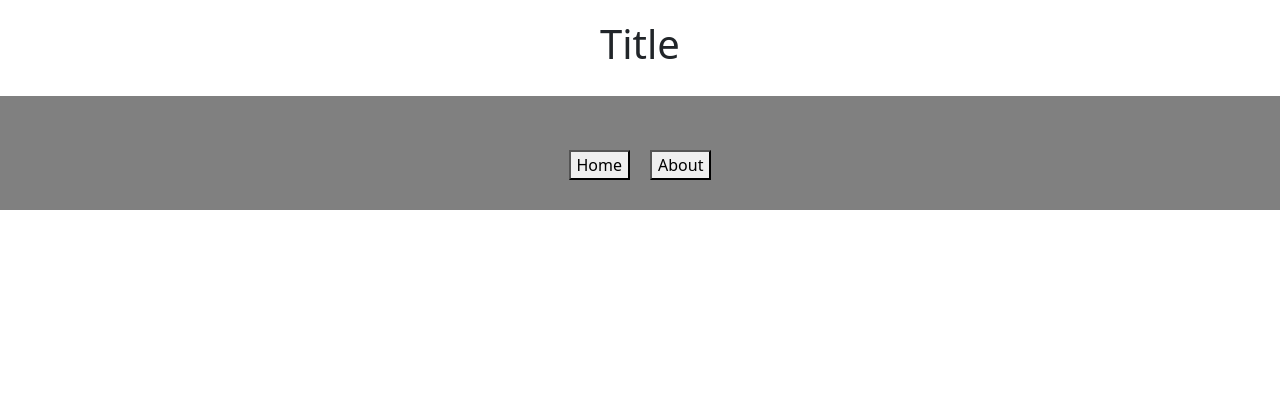
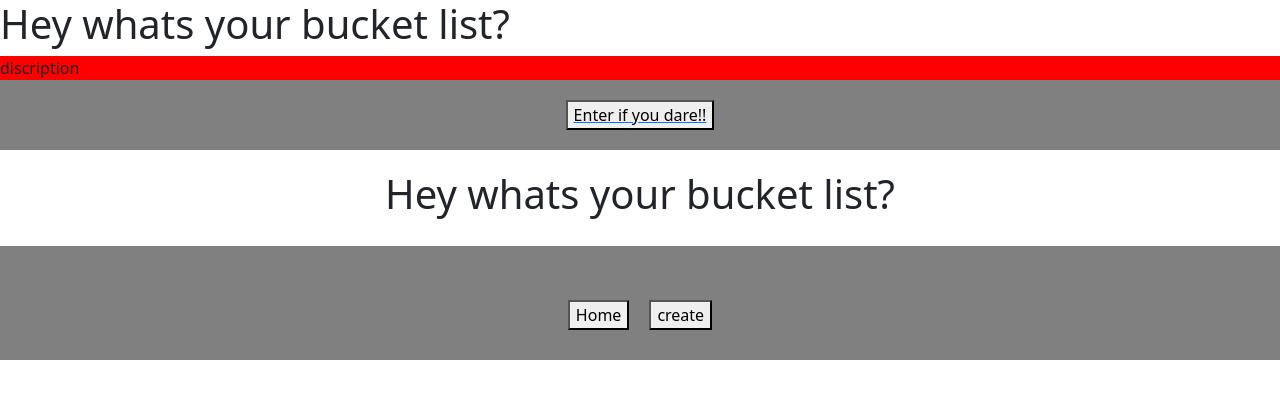
Before and after one commit to Jakebrown1157/mern-bucketlist, a React (Create React App) app in the folder mern-bucket-list/: page / in a window 1280 px wide. Shown: the top 398 px of the page. Built offline with nearby package versions, Linux system fonts and the light colour scheme.

Commit message:
worked on new branches for the wireframe

```diff
--- a/mern-bucket-list/src/App.js
+++ b/mern-bucket-list/src/App.js
@@ -1,12 +1,14 @@
 import { Routes, Route } from 'react-router-dom'
 import Home from './components/home'
+import Intro from './components/intro';
 import './App.css';
 
 function App() {
 
   return (
    <div>
-    <Home ></Home>
+    <Intro></Intro>
+    <Home></Home>
    </div>
   );
 }
--- a/mern-bucket-list/src/components/home.jsx
+++ b/mern-bucket-list/src/components/home.jsx
@@ -5,7 +5,7 @@ function Home() {
     return (
       <div>
         <main style={{ display: 'flex', padding: 20, justifyContent: 'center' }}>
-        <h1> Title </h1>
+        <h1> Hey whats your bucket list?</h1>
       </main>
       <Navbar></Navbar>
       </div>
--- /dev/null
+++ b/mern-bucket-list/src/components/intro.jsx
@@ -0,0 +1,22 @@
+import Home from "./home"
+
+function Intro() {
+    return(
+        <div >
+            <nav style={{display: 'flex',}}>
+            <img></img>
+            <h1> Hey whats your bucket list?</h1>
+            <img></img>
+            </nav>
+
+
+            <div style={{Height: '100px', backgroundColor: 'red'}}>discription</div>
+            <a href='/home' style={{ display: 'flex', padding: 20, justifyContent: 'center', backgroundColor: 'grey'}}>
+                <br></br>
+                <button className='btn-primary'>Enter if you dare!!</button>
+            </a>
+        </div>
+    )
+}
+
+export default Intro
--- a/mern-bucket-list/src/components/navbar.jsx
+++ b/mern-bucket-list/src/components/navbar.jsx
@@ -5,14 +5,24 @@ export default function Navbar() {
     return(
 
         <div style={{ display: 'flex', padding: 20, justifyContent: 'center', backgroundColor: 'grey'}}>
+
             <a href='/home' style={{ margin: '10px'}}>
                 <br></br>
                 <button className='btn-primary'>Home</button>
             </a>
-            <a href="/about" style={{ margin: '10px'}}>
+            <a href="/create" style={{ margin: '10px' }}>
+             <br />
+             <button className="btn-primary">create</button>
+            </a>
+            {/* <a href="/" style={{ margin: '10px' }}>
+             <br />
+             <button className="btn-primary">Completed</button>
+            </a>
+            <a href="/" style={{ margin: '10px'}}>
                 <br />
                 <button className="btn-primary">About</button>
-            </a>
+            </a> */}
+
         </div>
 
     )
```
Also changed, not shown: mern-bucket-list/src/components/create.jsx (added), mern-bucket-list/src/components/edit-delete.jsx (added).
